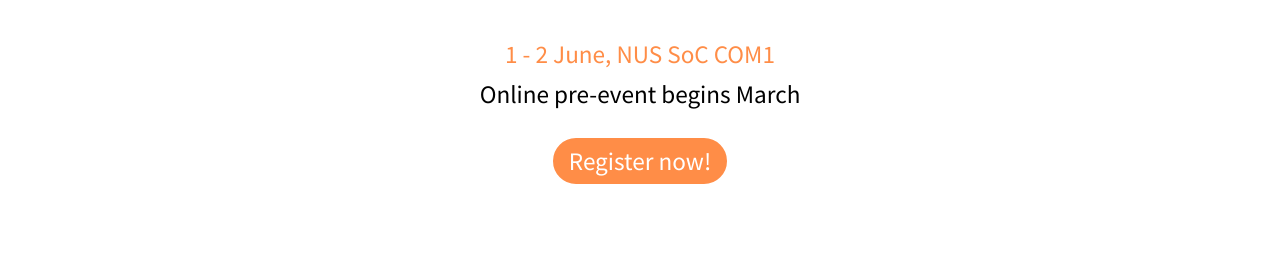
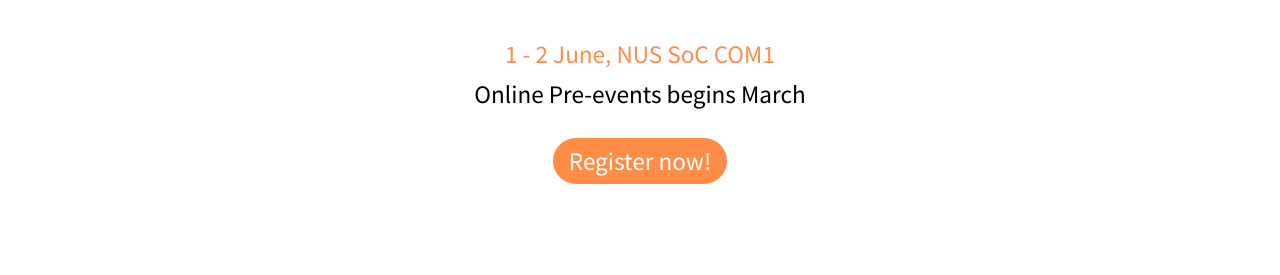
Before and after one commit to buildingblocs/2018, a Jekyll site: the page built from index.md, in a window 1280 px wide and 900 px high, scrolled down 297 px. Shown: the part 182-457 px from the top of the window. Built offline with Jekyll 4.4.1, drawn with Linux system fonts in a browser that asks for light colours; some web fonts are replaced; some of the changed text lies outside the part shown.

Commit message:
Update index.md

```diff
--- a/index.md
+++ b/index.md
@@ -10,7 +10,7 @@
         </h1>
         <p>
             <a href="{{ site.baseurl }}/contact">{{ site.date }}, {{ site.location }}</a><br>
-            Online pre-event begins March
+            Online Pre-events begins March
         </p>
         <p><a class="btn" href="{{ site.baseurl }}/register">Register now!</a></p>
     </div>
@@ -24,9 +24,9 @@
 
 ## Format
 
-Continuing the success of previous years, 2018 sees the expansion of BuildingBloCS in various sectors! This year, BuildingBloCS have extended its target audience to both the **A-level and O-level students**, allowing for more diverse interactions. Pre-Events leading up to the official event will also be held to better enhance students' learning, building them up for the final event. (and increase their  chances of winnings ;))
+Continuing the success of previous years, 2018 sees the expansion of BuildingBloCS in various sectors! This year, BuildingBloCS have extended its target audience to both the **A-level and O-level students**, allowing for more diverse interactions. Pre-Events leading up to the official event will also be held to better enhance students' learning, building them up for the final event conference. (and increase their  chances of winnings ;))
 
-## Pre-Event
+## Pre-Events
 
 Here is where the event lives! **Workshop materials, quizzes, fun facts and the lucky draw criterias** will all be hosted here. The Pre-event is definitely one not to be missed. [More&nbsp;details&nbsp;&raquo;]({{ site.baseurl }}/pre-event)
 
```
